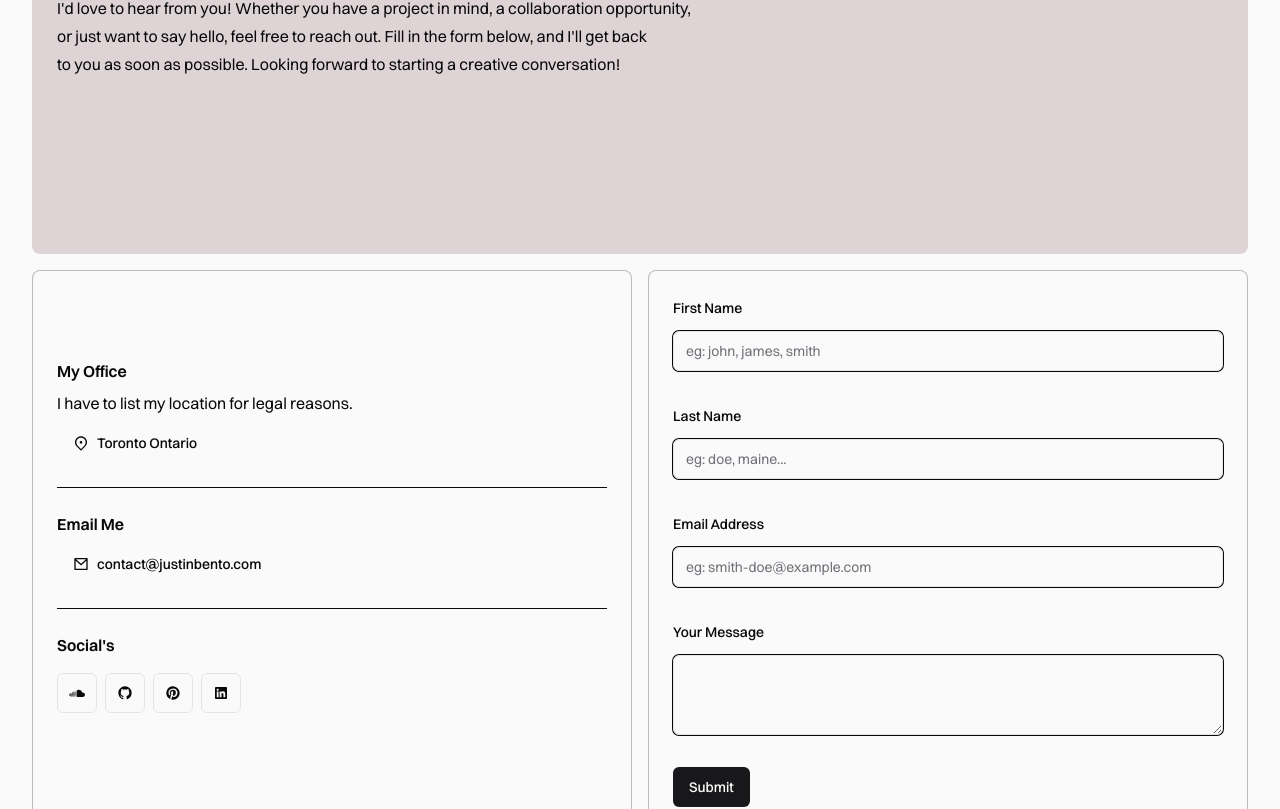
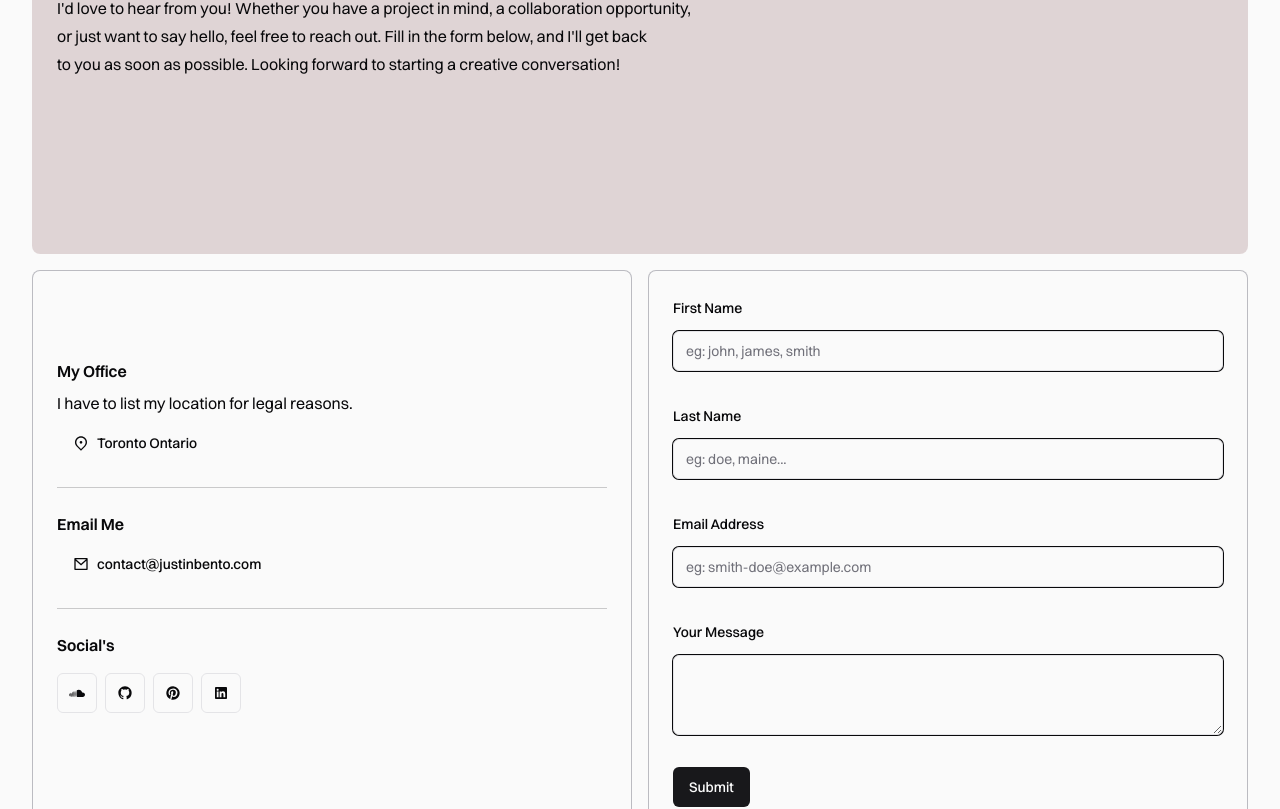
Before and after one commit to Justin-Bento/portfolio, a Next.js app: page /contact in a window 1280 px wide. Shown: the part 378-1187 px from the top of the page. Built offline with nearby package versions, Linux system fonts and the light colour scheme; no server answers.

Commit message:
reduced the opacity of the ring

```diff
--- a/app/(frontend)/contact/page.tsx
+++ b/app/(frontend)/contact/page.tsx
@@ -56,13 +56,13 @@ export default function page() {
                 <RiMapPin2Line />
                 Toronto Ontario
               </Button>
-              <hr className="my-6 border-1 border-black dark:border-gray-50" />
+              <hr className="my-6 border-1 border-black/20 dark:border-gray-50" />
               <h2 className="text-base font-semibold capitalize font-display ">Email Me</h2>
               <Button variant="ghost" className="inline-flex items-center gap-2 mt-2 normal-case ">
                 <RiMailLine />
                 contact@justinbento.com
               </Button>
-              <hr className="my-6 border-1 border-black dark:border-gray-50" />
+              <hr className="my-6 border-1 border-black/20 dark:border-gray-50" />
               <h2 className="text-base font-semibold capitalize font-display ">Social&#39;s</h2>
               <div className="flex items-center gap-2 mt-4">
                 {footer_navigation.map((item: IconProps) => (
```
